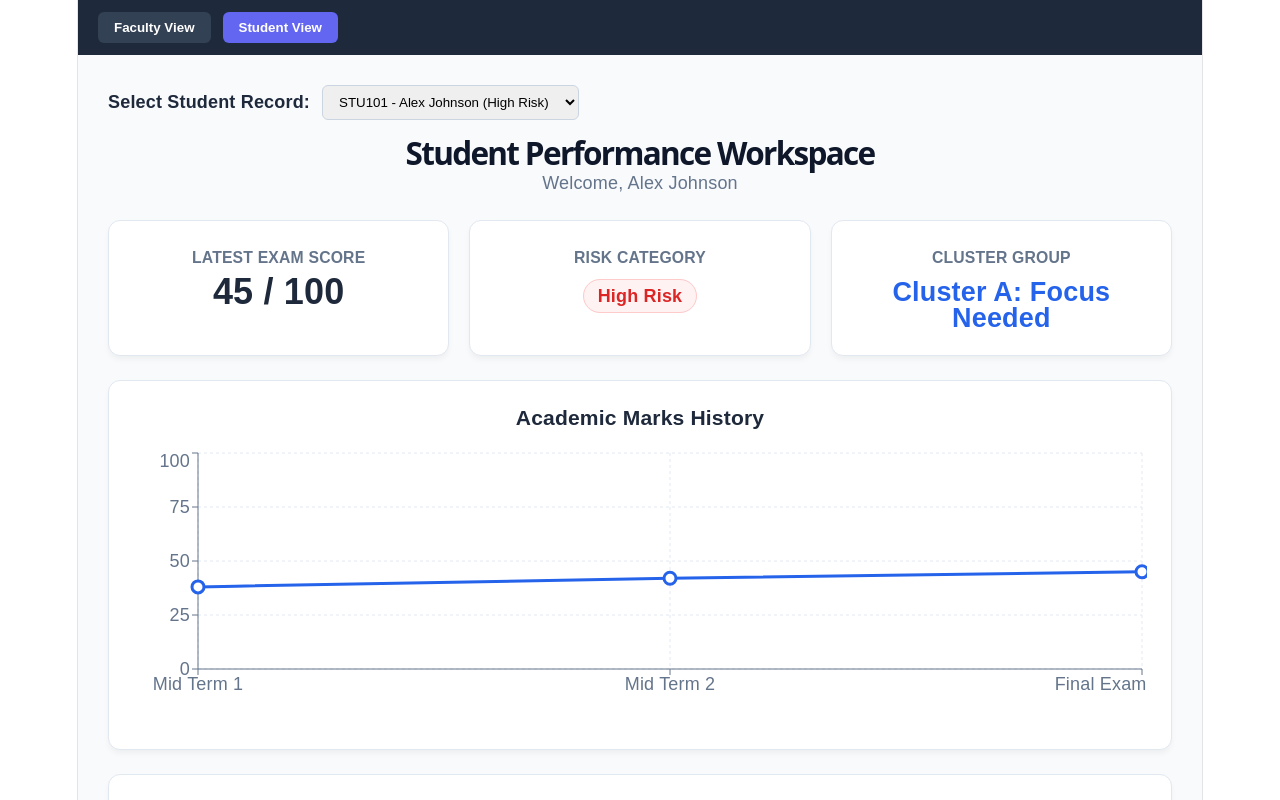
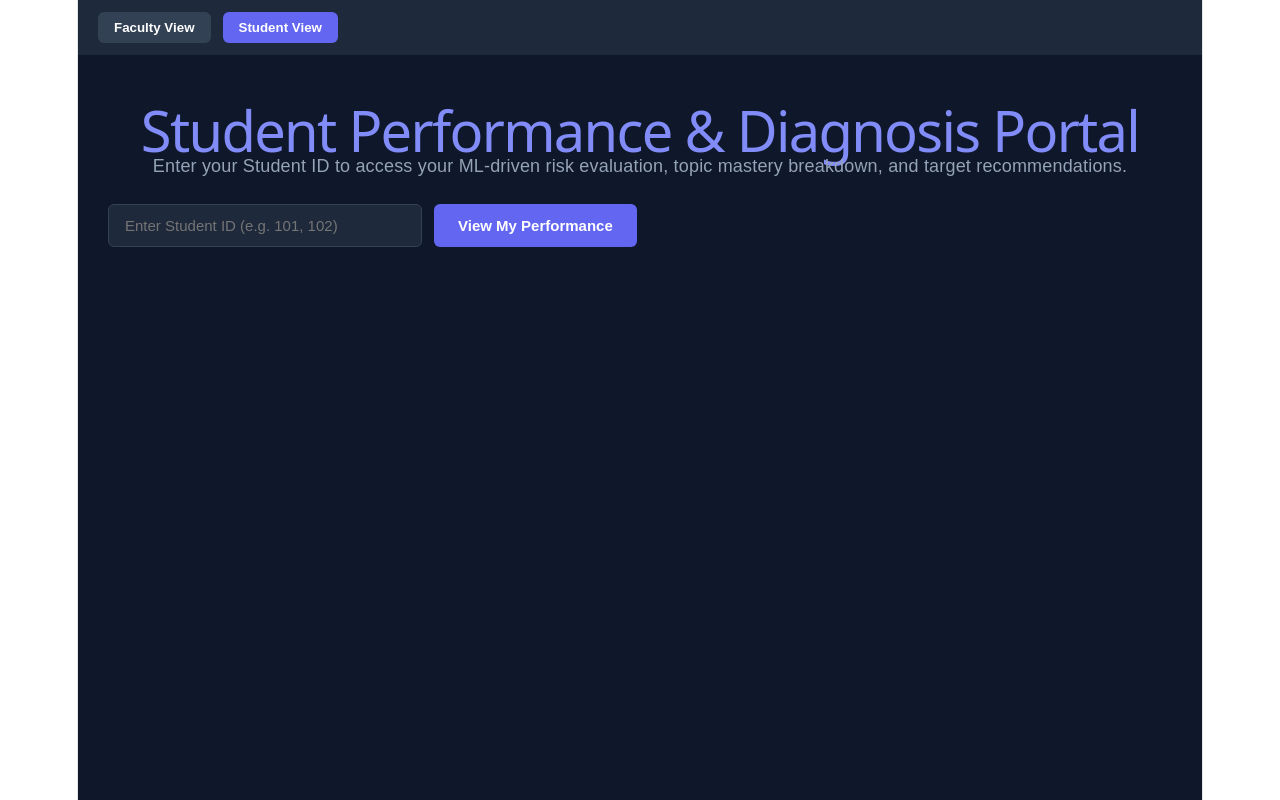
Before and after one commit to abitha13102006-ui/ExamInsight, a React app in the folder frontend/: page / in a window 1280 px wide. Both pictures are taken after a click on the button "Student View". Shown: the top 800 px of the page. Built offline with nearby package versions, Linux system fonts and the light colour scheme; the HTML template or start-up script is replaced by a standard one.

Commit message:
Fix frontend MongoDB numeric type rendering, backend Excel parser, and student analytics view

```diff
--- a/frontend/src/pages/StaffDashboard.jsx
+++ b/frontend/src/pages/StaffDashboard.jsx
@@ -3,45 +3,62 @@ import axios from 'axios';
 
 const api = axios.create({ baseURL: 'http://localhost:5000/api' });
 
+// Helper function to safely extract primitive numbers or text from MongoDB objects
+const renderValue = (val) => {
+  if (val === null || val === undefined) return '0';
+  if (typeof val === 'object') {
+    if (val.$numberDouble !== undefined) return val.$numberDouble;
+    if (val.$numberInt !== undefined) return val.$numberInt;
+    if (val.$numberLong !== undefined) return val.$numberLong;
+    return JSON.stringify(val);
+  }
+  return String(val);
+};
+
 function StaffDashboard() {
+  const [file, setFile] = useState(null);
   const [stats, setStats] = useState({ total_students: 0, avg_score: 0, high_risk_count: 0, students: [] });
+  const [message, setMessage] = useState('');
   const [loading, setLoading] = useState(false);
-  const [statusMsg, setStatusMsg] = useState({ type: '', text: '' });
 
-  const fetchStats = async () => {
+  const fetchDashboardData = async () => {
     try {
       const res = await api.get('/exam/analytics/staff/dashboard');
       if (res.data.success) {
         setStats(res.data.data);
       }
     } catch (err) {
-      console.error('Error loading dashboard stats:', err);
+      console.error('Error fetching dashboard stats:', err);
     }
   };
 
   useEffect(() => {
-    fetchStats();
+    fetchDashboardData();
   }, []);
 
   const handleFileUpload = async (e) => {
-    const file = e.target.files[0];
-    if (!file) return;
+    e.preventDefault();
+    if (!file) {
+      setMessage('Please select a file first.');
+      return;
+    }
 
     const formData = new FormData();
     formData.append('file', file);
 
     setLoading(true);
-    setStatusMsg({ type: '', text: '' });
+    setMessage('');
 
     try {
-      const res = await api.post('/exam/upload-dataset', formData, {
-        headers: { 'Content-Type': 'multipart/form-data' }
+      const res = await api.post('/exam/upload-csv', formData, {
+        headers: { 'Content-Type': 'multipart/form-data' },
       });
-      setStatusMsg({ type: 'success', text: res.data.message });
-      fetchStats();
+      if (res.data.success) {
+        setMessage(res.data.message);
+        fetchDashboardData(); // Refresh UI metrics immediately
+      }
     } catch (err) {
-      const msg = err.response?.data?.message || 'File upload failed. Ensure backend server is running.';
-      setStatusMsg({ type: 'error', text: msg });
+      setMessage(err.response?.data?.message || 'File upload failed. Ensure backend server is running.');
     } finally {
       setLoading(false);
     }
@@ -49,73 +66,97 @@ function StaffDashboard() {
 
   return (
     <div style={{ padding: '30px', fontFamily: 'Arial, sans-serif', backgroundColor: '#0f172a', color: '#fff', minHeight: '100vh' }}>
-      <h1 style={{ color: '#818cf8', marginBottom: '20px' }}>Faculty Analytics Dashboard</h1>
+      <h1 style={{ color: '#818cf8', marginBottom: '25px', textAlign: 'center', fontSize: '32px' }}>
+        Faculty Analytics Dashboard
+      </h1>
 
-      {/* Summary Metrics Row */}
-      <div style={{ display: 'flex', gap: '20px', marginBottom: '30px' }}>
-        <div style={{ backgroundColor: '#1e293b', padding: '20px', borderRadius: '8px', flex: 1 }}>
-          <h3>Total Students</h3>
-          <p style={{ fontSize: '32px', fontWeight: 'bold' }}>{stats.total_students}</p>
+      {/* Analytics Cards */}
+      <div style={{ display: 'flex', gap: '20px', marginBottom: '30px', justifyContent: 'center' }}>
+        <div style={{ backgroundColor: '#1e293b', padding: '25px', borderRadius: '10px', width: '250px', textAlign: 'center' }}>
+          <h3 style={{ color: '#94a3b8', margin: '0 0 10px 0' }}>Total Students</h3>
+          <p style={{ fontSize: '36px', fontWeight: 'bold', margin: 0 }}>{renderValue(stats.total_students)}</p>
         </div>
-        <div style={{ backgroundColor: '#1e293b', padding: '20px', borderRadius: '8px', flex: 1 }}>
-          <h3>Class Average Score</h3>
-          <p style={{ fontSize: '32px', fontWeight: 'bold', color: '#34d399' }}>{stats.avg_score}%</p>
+
+        <div style={{ backgroundColor: '#1e293b', padding: '25px', borderRadius: '10px', width: '250px', textAlign: 'center' }}>
+          <h3 style={{ color: '#94a3b8', margin: '0 0 10px 0' }}>Class Average Score</h3>
+          <p style={{ fontSize: '36px', fontWeight: 'bold', margin: 0, color: '#34d399' }}>
+            {renderValue(stats.avg_score)}%
+          </p>
         </div>
-        <div style={{ backgroundColor: '#1e293b', padding: '20px', borderRadius: '8px', flex: 1 }}>
-          <h3>High Risk Students</h3>
-          <p style={{ fontSize: '32px', fontWeight: 'bold', color: '#f87171' }}>{stats.high_risk_count}</p>
+
+        <div style={{ backgroundColor: '#1e293b', padding: '25px', borderRadius: '10px', width: '250px', textAlign: 'center' }}>
+          <h3 style={{ color: '#94a3b8', margin: '0 0 10px 0' }}>High Risk Students</h3>
+          <p style={{ fontSize: '36px', fontWeight: 'bold', margin: 0, color: '#f87171' }}>
+            {renderValue(stats.high_risk_count)}
+          </p>
         </div>
       </div>
 
-      {/* Excel Upload Card */}
-      <div style={{ backgroundColor: '#1e293b', padding: '20px', borderRadius: '8px', marginBottom: '30px' }}>
-        <h3>Upload Student Marksheet Dataset (Excel / CSV)</h3>
-        <p style={{ color: '#94a3b8', fontSize: '14px', marginBottom: '15px' }}>
-          Supported formats: <code>.xlsx</code>, <code>.xls</code>, <code>.csv</code>.
-          Required columns: <code>student_id</code>, <code>score</code>.
+      {/* File Upload Box */}
+      <div style={{ backgroundColor: '#1e293b', padding: '30px', borderRadius: '10px', maxWidth: '600px', margin: '0 auto 40px auto', textAlign: 'center' }}>
+        <h3 style={{ color: '#f8fafc', marginTop: 0 }}>Upload Student Marksheet Dataset (Excel / CSV)</h3>
+        <p style={{ color: '#94a3b8', fontSize: '14px', marginBottom: '20px' }}>
+          Supported formats: <code>.xlsx</code>, <code>.csv</code> | Required columns: <code>student_id</code>, <code>score</code>
         </p>
 
-        <input
-          type="file"
-          accept=".xlsx, .xls, .csv"
-          onChange={handleFileUpload}
-          disabled={loading}
-          style={{ color: '#fff', backgroundColor: '#334155', padding: '10px', borderRadius: '6px', cursor: 'pointer' }}
-        />
+        <form onSubmit={handleFileUpload} style={{ display: 'flex', flexDirection: 'column', alignItems: 'center', gap: '15px' }}>
+          <input
+            type="file"
+            accept=".csv, .xlsx, .xls"
+            onChange={(e) => setFile(e.target.files[0])}
+            style={{ color: '#94a3b8' }}
+          />
+          <button
+            type="submit"
+            disabled={loading}
+            style={{
+              padding: '10px 24px',
+              backgroundColor: '#6366f1',
+              color: '#fff',
+              border: 'none',
+              borderRadius: '6px',
+              cursor: 'pointer',
+              fontWeight: 'bold',
+              fontSize: '15px'
+            }}
+          >
+            {loading ? 'Processing ML models...' : 'Upload & Run Analytics'}
+          </button>
+        </form>
 
-        {loading && <span style={{ marginLeft: '15px', color: '#818cf8' }}>Processing ML models...</span>}
-
-        {statusMsg.text && (
-          <p style={{ marginTop: '15px', color: statusMsg.type === 'success' ? '#34d399' : '#f87171' }}>
-            {statusMsg.text}
+        {message && (
+          <p style={{ marginTop: '15px', color: message.includes('Successfully') ? '#34d399' : '#f87171', fontWeight: '500' }}>
+            {message}
           </p>
         )}
       </div>
 
-      {/* Ingested Records Overview Table */}
-      {stats.students.length > 0 && (
-        <div style={{ backgroundColor: '#1e293b', padding: '20px', borderRadius: '8px' }}>
-          <h3>Processed Student Records</h3>
-          <table style={{ width: '100%', borderCollapse: 'collapse', marginTop: '15px', color: '#fff' }}>
+      {/* Student Dataset Table */}
+      {stats.students && stats.students.length > 0 && (
+        <div style={{ backgroundColor: '#1e293b', padding: '20px', borderRadius: '10px' }}>
+          <h3 style={{ color: '#38bdf8', marginTop: 0 }}>Processed Student Risk Records</h3>
+          <table style={{ width: '100%', borderCollapse: 'collapse', marginTop: '15px', color: '#f8fafc' }}>
             <thead>
-              <tr style={{ borderBottom: '1px solid #334155', textAlign: 'left' }}>
-                <th style={{ padding: '10px' }}>Student ID</th>
-                <th style={{ padding: '10px' }}>Name</th>
-                <th style={{ padding: '10px' }}>Score</th>
-                <th style={{ padding: '10px' }}>Risk Status</th>
-                <th style={{ padding: '10px' }}>Profile Cluster</th>
+              <tr style={{ backgroundColor: '#0f172a', textAlign: 'left' }}>
+                <th style={{ padding: '12px' }}>Student ID</th>
+                <th style={{ padding: '12px' }}>Name</th>
+                <th style={{ padding: '12px' }}>Score</th>
+                <th style={{ padding: '12px' }}>Attendance</th>
+                <th style={{ padding: '12px' }}>Risk Status</th>
+                <th style={{ padding: '12px' }}>Learning Group</th>
               </tr>
             </thead>
             <tbody>
-              {stats.students.map((st) => (
-                <tr key={st.student_id} style={{ borderBottom: '1px solid #1e293b' }}>
-                  <td style={{ padding: '10px' }}>{st.student_id}</td>
-                  <td style={{ padding: '10px' }}>{st.student_name}</td>
-                  <td style={{ padding: '10px' }}>{st.total_obtained}%</td>
-                  <td style={{ padding: '10px', color: st.ml_analytics?.risk_category === 'High Risk' ? '#f87171' : '#34d399' }}>
-                    {st.ml_analytics?.risk_category}
+              {stats.students.map((st, index) => (
+                <tr key={index} style={{ borderBottom: '1px solid #334155' }}>
+                  <td style={{ padding: '12px' }}>{renderValue(st.student_id)}</td>
+                  <td style={{ padding: '12px' }}>{renderValue(st.student_name)}</td>
+                  <td style={{ padding: '12px' }}>{renderValue(st.total_obtained)}%</td>
+                  <td style={{ padding: '12px' }}>{renderValue(st.attendance)}%</td>
+                  <td style={{ padding: '12px', fontWeight: 'bold', color: st.ml_analytics?.risk_category === 'High Risk' ? '#f87171' : '#34d399' }}>
+                    {renderValue(st.ml_analytics?.risk_category)}
                   </td>
-                  <td style={{ padding: '10px', color: '#818cf8' }}>{st.ml_analytics?.cluster}</td>
+                  <td style={{ padding: '12px' }}>{renderValue(st.ml_analytics?.cluster)}</td>
                 </tr>
               ))}
             </tbody>
--- a/frontend/src/pages/StudentDashboard.jsx
+++ b/frontend/src/pages/StudentDashboard.jsx
@@ -1,131 +1,157 @@
 import React, { useState } from 'react';
-import { LineChart, Line, XAxis, YAxis, Tooltip, ResponsiveContainer, CartesianGrid } from 'recharts';
+import axios from 'axios';
 
-const StudentDashboard = () => {
-  const studentDatabase = {
-    "STU101": {
-      name: "Alex Johnson",
-      totalObtained: 45,
-      maxMarks: 100,
-      riskCategory: "High Risk",
-      clusterLabel: "Cluster A: Focus Needed",
-      feedback: ["Foundational gap identified in Calculus", "Needs targeted practice in Integration"],
-      history: [
-        { exam_name: "Mid Term 1", marks_obtained: 38, max_marks: 100 },
-        { exam_name: "Mid Term 2", marks_obtained: 42, max_marks: 100 },
-        { exam_name: "Final Exam", marks_obtained: 45, max_marks: 100 }
-      ]
-    },
-    "STU102": {
-      name: "Priya Sharma",
-      totalObtained: 88,
-      maxMarks: 100,
-      riskCategory: "Low Risk",
-      clusterLabel: "Cluster C: Advanced",
-      feedback: ["Excellent grasp on core concepts.", "Ready for advanced coursework."],
-      history: [
-        { exam_name: "Mid Term 1", marks_obtained: 78, max_marks: 100 },
-        { exam_name: "Mid Term 2", marks_obtained: 84, max_marks: 100 },
-        { exam_name: "Final Exam", marks_obtained: 88, max_marks: 100 }
-      ]
+const api = axios.create({ baseURL: 'http://localhost:5000/api' });
+
+function StudentDashboard() {
+  const [studentId, setStudentId] = useState('');
+  const [data, setData] = useState(null);
+  const [error, setError] = useState('');
+  const [loading, setLoading] = useState(false);
+
+  const fetchStudentData = async () => {
+    if (!studentId.trim()) {
+      setError('Please enter a valid Student ID.');
+      return;
+    }
+
+    setLoading(true);
+    setError('');
+
+    try {
+      const res = await api.get(`/exam/analytics/student/${studentId.trim()}`);
+      if (res.data.success) {
+        setData(res.data.data);
+      }
+    } catch (err) {
+      setError('Student record not found. Please verify the Student ID.');
+      setData(null);
+    } finally {
+      setLoading(false);
     }
   };
 
-  const [selectedId, setSelectedId] = useState("STU101");
-  const data = studentDatabase[selectedId];
+  return (
+    <div style={{ padding: '30px', fontFamily: 'Arial, sans-serif', backgroundColor: '#0f172a', color: '#fff', minHeight: '100vh' }}>
+      <h1 style={{ color: '#818cf8', marginBottom: '10px' }}>Student Performance & Diagnosis Portal</h1>
+      <p style={{ color: '#94a3b8', marginBottom: '25px' }}>
+        Enter your Student ID to access your ML-driven risk evaluation, topic mastery breakdown, and target recommendations.
+      </p>
 
-  // Self-contained light-mode card styling (No App.css needed)
-  const cardStyle = {
-    backgroundColor: '#ffffff',
-    border: '1px solid #e2e8f0',
-    borderRadius: '12px',
-    boxShadow: '0 4px 6px -1px rgba(0, 0, 0, 0.05)',
-    padding: '24px'
-  };
-
-  return (
-    <div style={{ padding: '30px', backgroundColor: '#f8fafc', color: '#0f172a', minHeight: '100vh', fontFamily: 'sans-serif' }}>
-      {/* Student Record Switcher */}
-      <div style={{ marginBottom: '20px', display: 'flex', alignItems: 'center', gap: '12px' }}>
-        <label style={{ fontWeight: 600, color: '#1e293b' }}>Select Student Record:</label>
-        <select
-          value={selectedId}
-          onChange={(e) => setSelectedId(e.target.value)}
-          style={{ padding: '8px 12px', borderRadius: '6px', border: '1px solid #cbd5e1' }}
+      {/* Search Bar */}
+      <div style={{ display: 'flex', gap: '12px', marginBottom: '30px' }}>
+        <input
+          type="text"
+          placeholder="Enter Student ID (e.g. 101, 102)"
+          value={studentId}
+          onChange={(e) => setStudentId(e.target.value)}
+          onKeyDown={(e) => e.key === 'Enter' && fetchStudentData()}
+          style={{
+            padding: '12px 16px',
+            borderRadius: '6px',
+            border: '1px solid #334155',
+            backgroundColor: '#1e293b',
+            color: '#fff',
+            minWidth: '280px',
+            fontSize: '15px'
+          }}
+        />
+        <button
+          onClick={fetchStudentData}
+          disabled={loading}
+          style={{
+            padding: '12px 24px',
+            backgroundColor: '#6366f1',
+            color: '#fff',
+            border: 'none',
+            borderRadius: '6px',
+            cursor: 'pointer',
+            fontWeight: '600',
+            fontSize: '15px'
+          }}
         >
-          <option value="STU101">STU101 - Alex Johnson (High Risk)</option>
-          <option value="STU102">STU102 - Priya Sharma (Low Risk)</option>
-        </select>
+          {loading ? 'Searching...' : 'View My Performance'}
+        </button>
       </div>
 
-      <h1 style={{ fontSize: '1.75rem', fontWeight: 700, margin: 0, color: '#0f172a' }}>Student Performance Workspace</h1>
-      <p style={{ color: '#64748b', marginTop: '4px', marginBottom: '24px' }}>Welcome, {data.name}</p>
+      {error && (
+        <div style={{ padding: '12px 16px', backgroundColor: '#450a0a', border: '1px solid #991b1b', color: '#f87171', borderRadius: '6px', marginBottom: '20px' }}>
+          {error}
+        </div>
+      )}
 
-      {/* Metric Cards */}
-      <div style={{ display: 'grid', gridTemplateColumns: 'repeat(3, 1fr)', gap: '20px', marginBottom: '24px' }}>
-        <div style={cardStyle}>
-          <p style={{ color: '#64748b', fontSize: '0.875rem', fontWeight: 600, textTransform: 'uppercase', margin: 0 }}>Latest Exam Score</p>
-          <p style={{ color: '#1e293b', fontSize: '2rem', fontWeight: 700, margin: '8px 0 0 0' }}>{data.totalObtained} / {data.maxMarks}</p>
-        </div>
+      {/* Student Analytics Results */}
+      {data && (
+        <div>
+          <div style={{ backgroundColor: '#1e293b', padding: '20px', borderRadius: '8px', marginBottom: '25px', borderLeft: '4px solid #818cf8' }}>
+            <h2 style={{ margin: '0 0 5px 0', color: '#f8fafc' }}>{data.student_name}</h2>
+            <p style={{ margin: 0, color: '#94a3b8' }}>Student ID: {data.student_id} | Attendance: {data.attendance}%</p>
+          </div>
 
-        <div style={cardStyle}>
-          <p style={{ color: '#64748b', fontSize: '0.875rem', fontWeight: 600, textTransform: 'uppercase', margin: 0 }}>Risk Category</p>
-          <div style={{ marginTop: '12px' }}>
-            <span style={{
-              backgroundColor: data.riskCategory === "High Risk" ? '#fef2f2' : '#f0fdf4',
-              color: data.riskCategory === "High Risk" ? '#dc2626' : '#16a34a',
-              border: `1px solid ${data.riskCategory === "High Risk" ? '#fecaca' : '#bbf7d0'}`,
-              padding: '6px 14px',
-              borderRadius: '9999px',
-              fontWeight: 600
-            }}>
-              {data.riskCategory}
-            </span>
+          {/* Top Metric Cards */}
+          <div style={{ display: 'flex', gap: '20px', marginBottom: '25px' }}>
+            <div style={{ backgroundColor: '#1e293b', padding: '20px', borderRadius: '8px', flex: 1 }}>
+              <h4 style={{ color: '#94a3b8', margin: '0 0 10px 0' }}>Overall Score</h4>
+              <p style={{ fontSize: '32px', fontWeight: 'bold', margin: 0, color: '#34d399' }}>{data.total_obtained}%</p>
+            </div>
+
+            <div style={{ backgroundColor: '#1e293b', padding: '20px', borderRadius: '8px', flex: 1 }}>
+              <h4 style={{ color: '#94a3b8', margin: '0 0 10px 0' }}>Risk Category</h4>
+              <p style={{
+                fontSize: '32px',
+                fontWeight: 'bold',
+                margin: 0,
+                color: data.ml_analytics?.risk_category === 'High Risk' ? '#f87171' : data.ml_analytics?.risk_category === 'Medium Risk' ? '#fbbf24' : '#34d399'
+              }}>
+                {data.ml_analytics?.risk_category || 'N/A'}
+              </p>
+            </div>
+
+            <div style={{ backgroundColor: '#1e293b', padding: '20px', borderRadius: '8px', flex: 1 }}>
+              <h4 style={{ color: '#94a3b8', margin: '0 0 10px 0' }}>Learning Speed Profile</h4>
+              <p style={{ fontSize: '28px', fontWeight: 'bold', margin: 0, color: '#818cf8' }}>
+                {data.ml_analytics?.cluster || 'N/A'}
+              </p>
+            </div>
+          </div>
+
+          {/* Topic-Wise Breakdown */}
+          <div style={{ backgroundColor: '#1e293b', padding: '20px', borderRadius: '8px', marginBottom: '25px' }}>
+            <h3 style={{ color: '#38bdf8', marginTop: 0 }}>Topic-Wise Mastery & Weak Point Analysis</h3>
+            {data.topic_scores && Object.keys(data.topic_scores).length > 0 ? (
+              <div style={{ display: 'grid', gridTemplateColumns: 'repeat(auto-fit, minmax(200px, 1fr))', gap: '15px', marginTop: '15px' }}>
+                {Object.entries(data.topic_scores).map(([topic, score]) => (
+                  <div key={topic} style={{ backgroundColor: '#0f172a', padding: '15px', borderRadius: '6px', border: score < 50 ? '1px solid #f87171' : '1px solid #334155' }}>
+                    <span style={{ fontSize: '14px', color: '#94a3b8', display: 'block' }}>{topic}</span>
+                    <span style={{ fontSize: '22px', fontWeight: 'bold', color: score < 50 ? '#f87171' : '#f8fafc' }}>{score}%</span>
+                    {score < 50 && <span style={{ fontSize: '11px', color: '#f87171', display: 'block', marginTop: '4px' }}>Needs Attention</span>}
+                  </div>
+                ))}
+              </div>
+            ) : (
+              <p style={{ color: '#94a3b8' }}>No detailed topic scores recorded.</p>
+            )}
+          </div>
+
+          {/* Personalized Recommendations */}
+          <div style={{ backgroundColor: '#1e293b', padding: '20px', borderRadius: '8px' }}>
+            <h3 style={{ color: '#fbbf24', marginTop: 0 }}>AI Diagnosis & Recommended Actions</h3>
+            {data.ml_analytics?.improvement_suggestions && data.ml_analytics.improvement_suggestions.length > 0 ? (
+              <ul style={{ paddingLeft: '20px', margin: 0 }}>
+                {data.ml_analytics.improvement_suggestions.map((suggestion, idx) => (
+                  <li key={idx} style={{ color: '#e2e8f0', margin: '8px 0', fontSize: '15px' }}>
+                    {suggestion}
+                  </li>
+                ))}
+              </ul>
+            ) : (
+              <p style={{ color: '#94a3b8', margin: 0 }}>No critical weaknesses identified. Keep up the good performance!</p>
+            )}
           </div>
         </div>
-
-        <div style={cardStyle}>
-          <p style={{ color: '#64748b', fontSize: '0.875rem', fontWeight: 600, textTransform: 'uppercase', margin: 0 }}>Cluster Group</p>
-          <p style={{ color: '#2563eb', fontSize: '1.5rem', fontWeight: 700, margin: '8px 0 0 0' }}>{data.clusterLabel}</p>
-        </div>
-      </div>
-
-      {/* Academic Marks History Chart */}
-      <div style={{ ...cardStyle, height: '320px', marginBottom: '24px' }}>
-        <h3 style={{ marginBottom: '16px', color: '#1e293b', marginTop: 0 }}>Academic Marks History</h3>
-        <ResponsiveContainer width="100%" height="80%">
-          <LineChart data={data.history}>
-            <CartesianGrid strokeDasharray="3 3" stroke="#e2e8f0" />
-            <XAxis dataKey="exam_name" stroke="#64748b" />
-            <YAxis domain={[0, 100]} stroke="#64748b" />
-            <Tooltip />
-            <Line type="monotone" dataKey="marks_obtained" stroke="#2563eb" strokeWidth={3} dot={{ r: 6 }} />
-          </LineChart>
-        </ResponsiveContainer>
-      </div>
-
-      {/* AI Diagnostic Feedback */}
-      <div style={cardStyle}>
-        <h3 style={{ marginBottom: '16px', color: '#1e293b', marginTop: 0 }}>AI Diagnostic Feedback</h3>
-        {data.feedback.map((item, index) => (
-          <p
-            key={index}
-            style={{
-              padding: '12px 16px',
-              backgroundColor: '#fef2f2',
-              borderLeft: '4px solid #dc2626',
-              color: '#991b1b',
-              borderRadius: '0 8px 8px 0',
-              marginBottom: '10px',
-              fontWeight: 500
-            }}
-          >
-            {item}
-          </p>
-        ))}
-      </div>
+      )}
     </div>
   );
-};
+}
 
 export default StudentDashboard;
```
